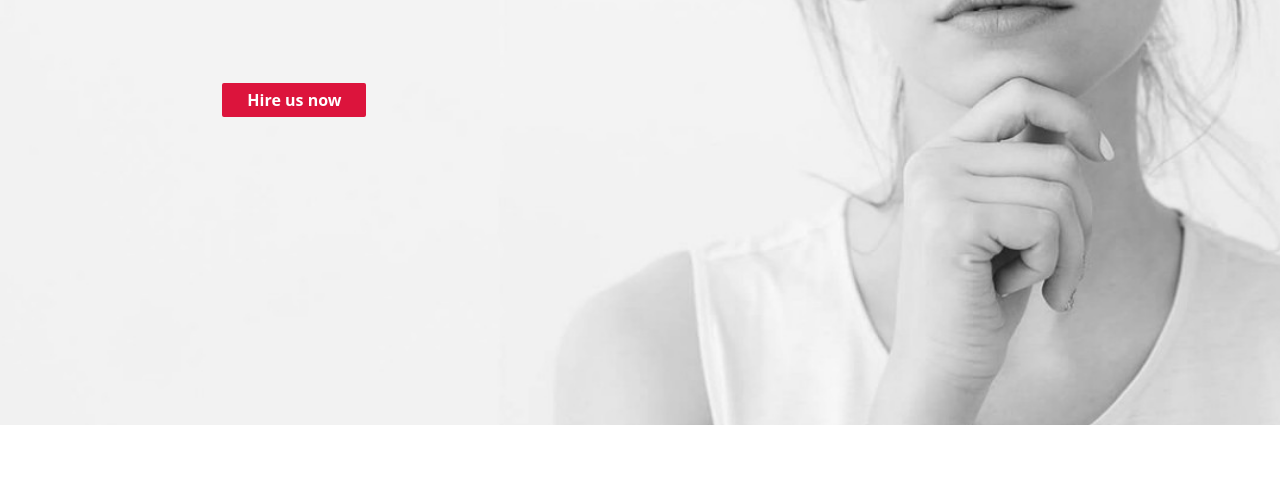
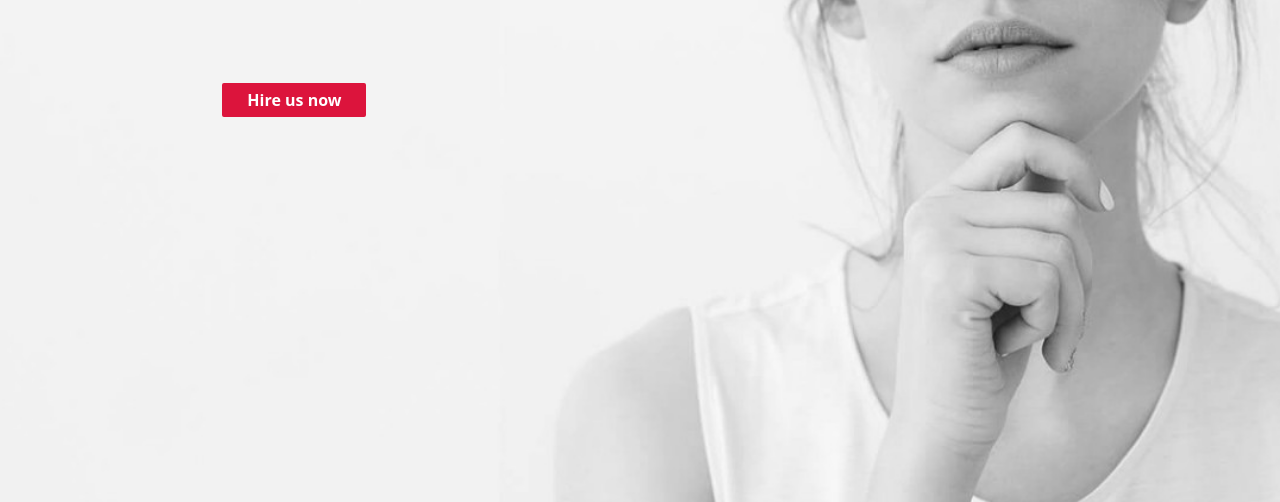
Before and after one commit to websitecreatorx/sajt, a plain HTML site: page index.html in a window 1280 px wide. Shown: the part 425-927 px from the top of the page. Before the commit the page ends 850 px from the top, so only its background shows below. Drawn offline with nearby package versions, Linux system fonts and the light colour scheme.

Commit message:
Update style.css

```diff
--- a/style.css
+++ b/style.css
@@ -55,7 +55,7 @@
 
 .pozadina{
     background-image: url(slike/woman.jpg);
-    background-size: 1903px 115%;
+    background-size: 1903px 113%;
     background-position: center;
 }
 
@@ -95,7 +95,7 @@
 .pocetak{
     align-items: center;
     text-align: center;
-    height: 793px;
+    height: 870px;
 }
 
 .pocetak h1{
```
